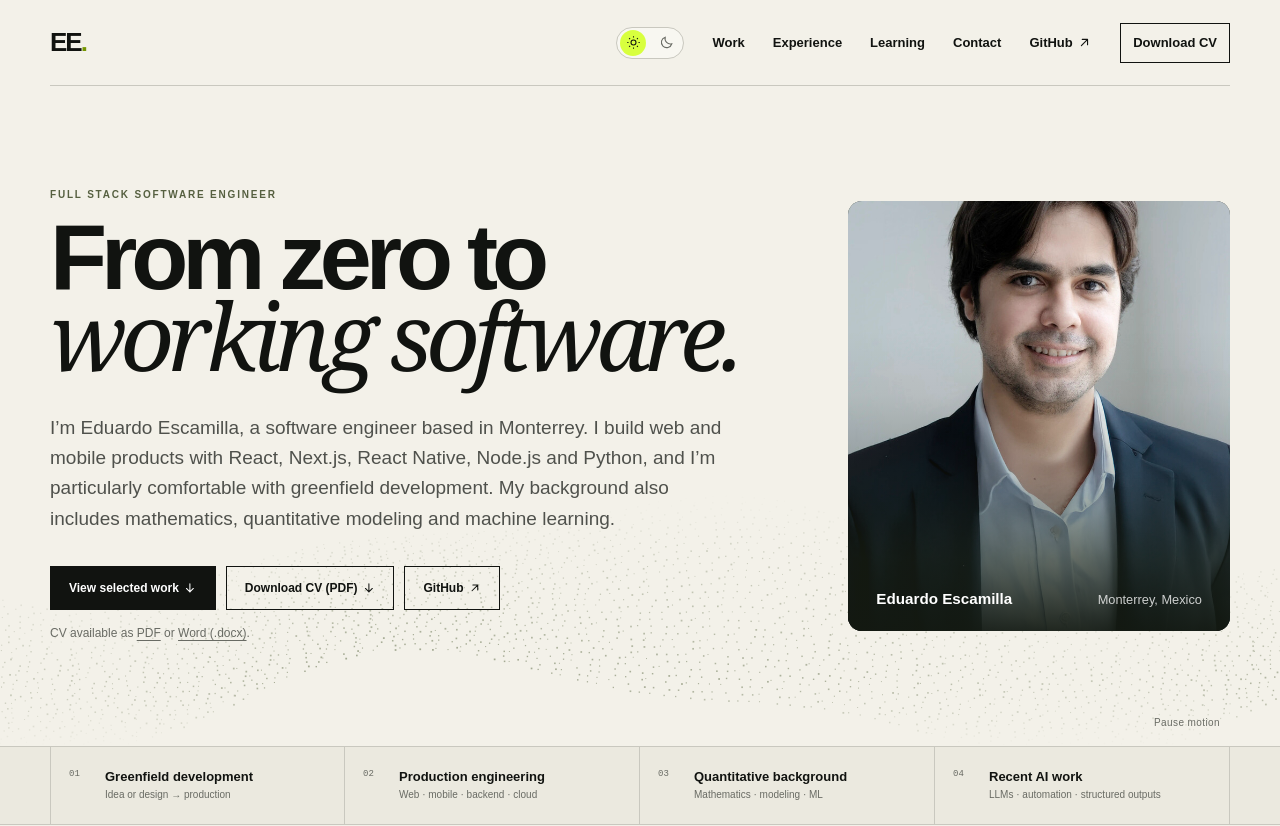
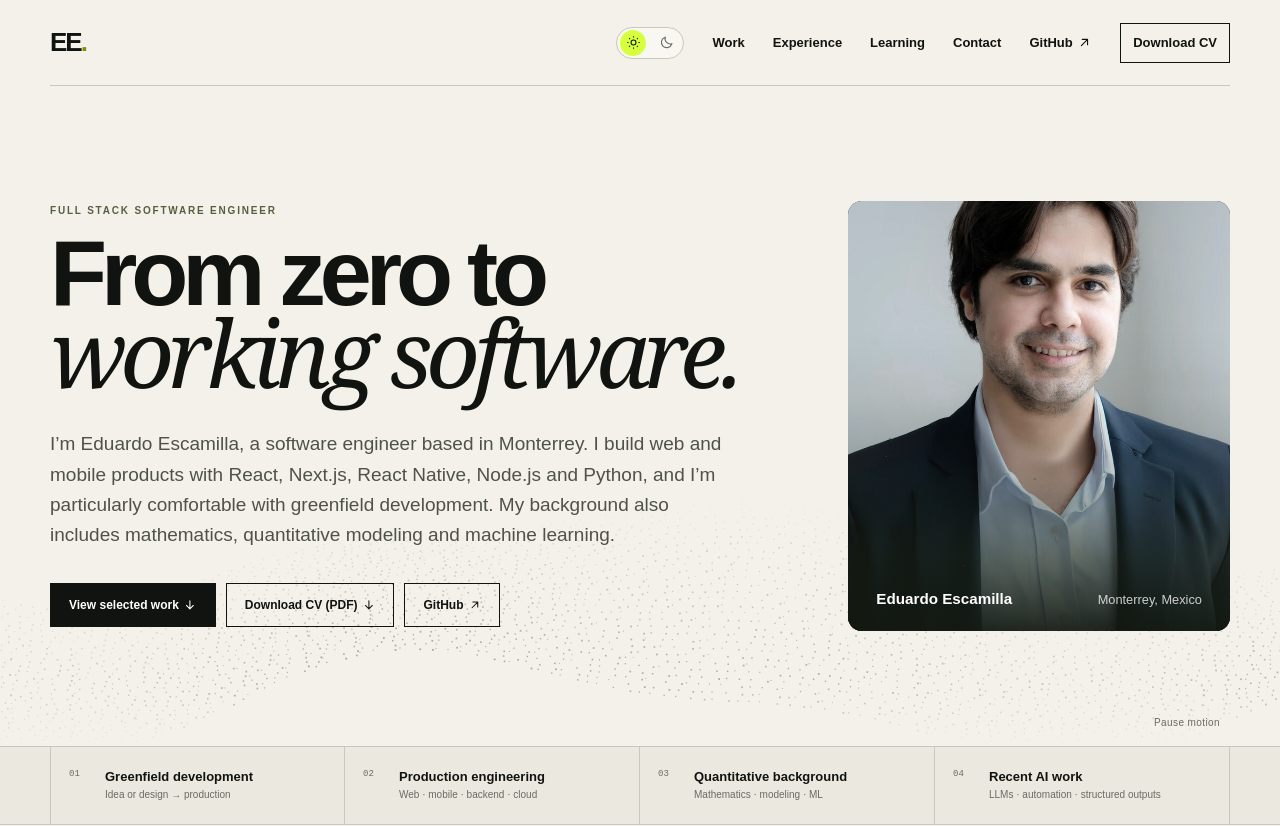
Before and after one commit to eduardoescamillasal/eduardo-portfolio, a Next.js app: page / in a window 1280 px wide. Shown: the top 826 px of the page. Built offline with nearby package versions, Linux system fonts and the light colour scheme; no server answers.

Commit message:
Offer PDF-only CV downloads

```diff
--- a/app/globals.css
+++ b/app/globals.css
@@ -1764,6 +1764,3 @@ body:has(.credential-dialog[open]) { overflow: hidden; }
   .button, .nav-cv, .certificate-banner, .certificate-filter, .credential-pagination button, .project-preview button, .theme-toggle, .particle-toggle, .contact-form input, .contact-form textarea, .credential-controls input, .credential-controls select { transition: none; }
   .button:not(:disabled):hover, .nav-cv:hover, .certificate-banner:hover, :where(.button, .certificate-banner, .certificate-filter, .credential-pagination button, .project-preview button, .theme-toggle):not(:disabled):active { transform: none; }
 }
-
-.cv-format-note { margin: 14px 0 0; color: var(--muted); font-size: 12px; line-height: 1.6; }
-.cv-format-note a { text-underline-offset: 3px; }
--- a/app/page.tsx
+++ b/app/page.tsx
@@ -91,7 +91,6 @@ export default function Home() {
               GitHub <Arrow />
             </a>
           </div>
-          <p className="cv-format-note">CV available as <a href="/Eduardo_Escamilla_CV.pdf" download>PDF</a> or <a href="/Eduardo_Escamilla_CV.docx" download>Word (.docx)</a>.</p>
         </div>
 
         <div className="portrait-card">
```
Also changed, not shown: 1 other file (tests, documents, lock files or other folders).
